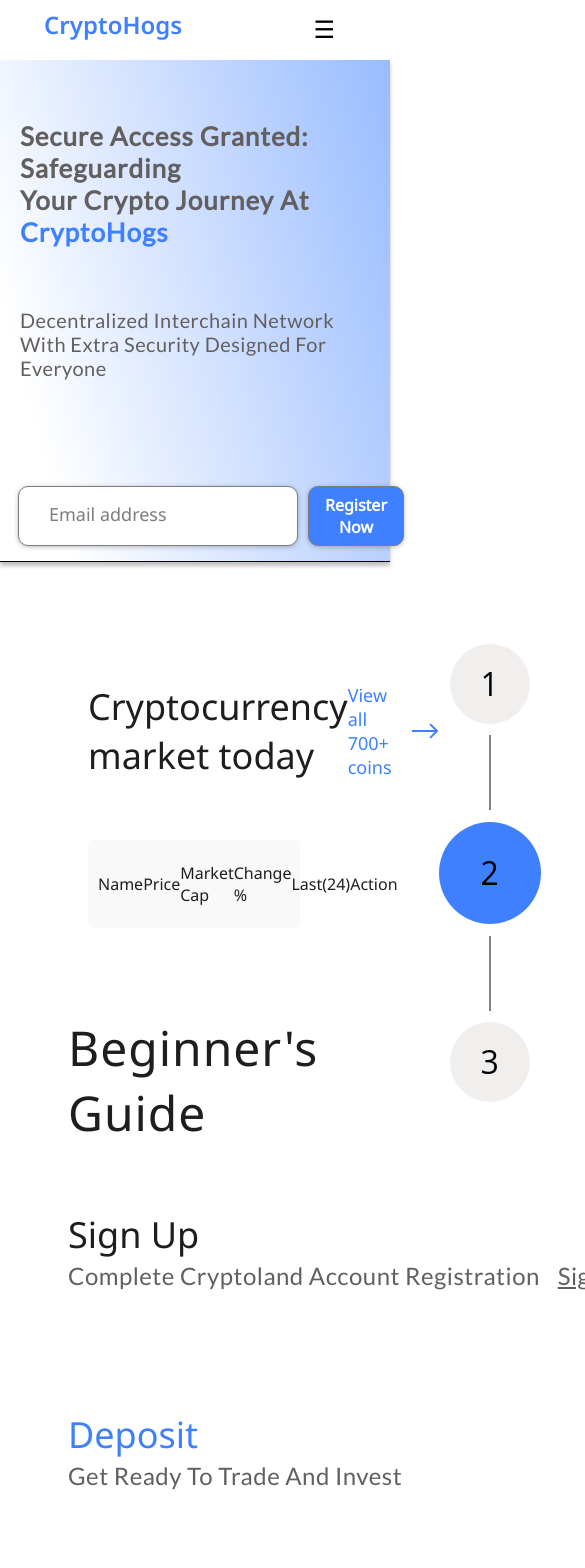
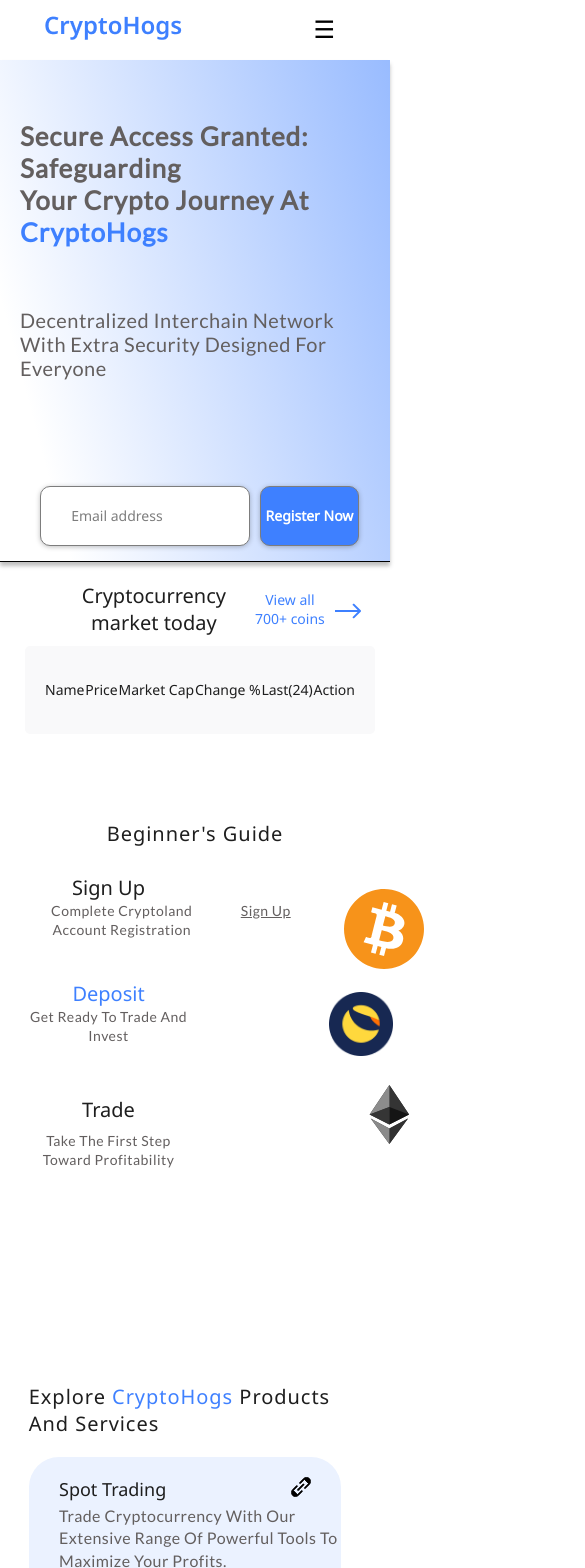
Before and after one commit to LenaPosh/CryptoHogs, a React (Create React App) app: page / in a window 390 px wide. Shown: the top 1568 px of the page, 585 px wide, since content can reach past the window. Built offline with nearby package versions, Linux system fonts and the light colour scheme; a web font is replaced by a local one.

Commit message:
add mob version next block, last block, footer

```diff
--- a/src/components/Footer.css
+++ b/src/components/Footer.css
@@ -72,3 +72,58 @@
 .footer-section ul li:not(:last-child) {
     margin-bottom: 10px; /* Добавляет отступ снизу для каждого li, кроме последнего */
 }
+
+@media only screen and (max-width: 768px) {
+    .footer {
+        width: 100vw;
+        background-color: #EBF2FF;
+
+        box-sizing: border-box;
+    }
+
+    .footer-content {
+
+        align-items: flex-start;
+        height: auto;
+        margin-left: 15px;
+
+    }
+
+    .footer-section-title {
+        display: none;
+    }
+
+    .footer-section {
+        display: flex;
+        flex-direction: column;
+        width: 139px;
+        height: auto;
+        flex-shrink: 0;
+        margin-top: 10px;
+        margin-right: 2px;
+    }
+
+    .footer-section h4 {
+        font-size: 16px;
+    }
+
+    .footer-section ul {
+        list-style: none;
+        padding: 0;
+        margin-top: 5px;
+
+    }
+
+    .footer-section ul li a {
+        font-size: 14px;
+    }
+
+    .footer-section ul li:not(:last-child) {
+        margin-bottom: 1px; /* Добавляет отступ снизу для каждого li, кроме последнего */
+    }
+
+
+
+
+
+}
--- a/src/components/NextPageContent.css
+++ b/src/components/NextPageContent.css
@@ -70,7 +70,7 @@
     width: 100%;
     max-width: 1600px;
     box-sizing: border-box;
-    margin: 0 auto;
+    /*margin: 0 auto;*/
     padding: 0 10px;
     display: flex;
     justify-content: space-between; /* Равномерно распределяет дочерние элементы */
@@ -78,7 +78,7 @@
     background: #F9F9FA;
     border-radius: 5px;
     height: 88px;
-    /* Остальные стили... */
+    margin-top: 60px;
 }
 
 
@@ -93,19 +93,10 @@
 }
 
 
-/*.new-info-block {*/
-/*    display: flex;*/
-/*    flex-direction: column;*/
-/*    align-items: center;*/
-/*    width: 1138px;*/
-/*    height: 645px;*/
-/*    flex-shrink: 0;*/
-/*    margin-top: 120px;*/
-/*}*/
 .new-info-block {
-    width: 100%; /* Занимает всю доступную ширину */
-    max-width: 1600px; /* Максимальная ширина для сохранения читаемости на больших экранах */
-    margin: 120px auto; /* Центрирование блока и отступ сверху */
+    width: 100%;
+    max-width: 1600px;
+    margin: 120px auto;
 }
 
 
@@ -279,11 +270,30 @@
     transform: translate(-50%, -50%);
 }
 
+
+.svg-text-2  {
+    color: #000;
+    font-family: 'Open Sans', sans-serif;
+    font-size: 32px;
+    font-style: normal;
+    font-weight: 400;
+    line-height: 140%; /* 44.8px */
+    letter-spacing: 0.64px;
+    text-transform: capitalize;
+
+    position: absolute;
+    top: 50%;
+    left: 50%;
+    transform: translate(-50%, -50%);
+}
+.line-between-svg-2,
 .line-between-svg {
     width: 2px;
     height: 75px;
     background-color: #858080;
 }
+
+
 
 .guide-section-wrapper {
     display: flex;
@@ -318,7 +328,12 @@
 
 }
 
-
+.luna {
+    width: 134px;
+    height: 134px;
+    flex-shrink: 0;
+    margin-bottom: 21px;
+}
 
 
 .next-info-block {
@@ -353,14 +368,6 @@
     text-transform: capitalize;
 }
 
-/*.row {*/
-/*    width: 1140px;*/
-/*    !*height: 824px;*!*/
-/*    display: flex;*/
-/*    justify-content: space-around;*/
-/*    gap: 20px;*/
-/*    margin-top: 120px;*/
-/*}*/
 
 .row {
     width: 100%; /* Адаптивная ширина */
@@ -493,50 +500,340 @@
     text-transform: capitalize;
 }
 
+.info-section-description-2 {
+    color: #635F5F;
+    font-family: 'Lato', sans-serif;
+    font-size: 20px;
+    font-style: normal;
+    font-weight: 500;
+    line-height: 140%; /* 28px */
+    letter-spacing: 0.4px;
+    text-transform: capitalize;
+    width: 456px;
+    height: 84px
+}
+
 .image-content {
     width: 488px;
     height: 569px;
     /*flex-shrink: 0;*/
     flex: 1;
-
 }
 
 
-@media (max-width: 768px) {
-    .info-block {
-        padding-left: 20px;
+@media only screen and (max-width: 768px) {
+    .next-page-content {
+        padding-left: 0;
+        padding-top: 60px;
         padding-right: 20px;
     }
 
+    .info-block {
+        align-items: center;
+        text-align: center;
+    }
+
+
     .market-title {
-        font-size: 36px; /* Уменьшение размера шрифта */
+        font-size: 20px;
+        margin-left: 20px;
+    }
+
+    .upper-text {
+        gap: 0;
+        align-items: center;
+        justify-content: space-between;
+        width: 90%;
+    }
+
+    .lower-content {
+        align-items: center;
+        gap: 5px
     }
 
     .text {
-        font-size: 18px; /* Уменьшение размера шрифта */
+        font-size: 14px;
+    }
+
+    .svg {
+        width: 8px;
+        height: 12px;
+        margin-right: 10px;
+    }
+
+    .sub-block {
+        margin-top: 10px;
+        padding: 20px;
+        margin-left: 10px;
+    }
+
+    .sub-block-text {
+        font-size: 14px;
+        margin: 5px 0;
+    }
+
+
+
+    .new-info-block {
+        margin-top: 30px;
+    }
+
+    .next-page-content {
+        padding-left: 20px;
+        padding-top: 20px;
+        padding-right: 20px;
+    }
+
+    .guide-section {
+        height: auto;
+        max-width: 100%;
+        align-items: flex-start;
+
+    }
+
+    .signup-block-trade,
+    .signup-title-trade,
+    .title-centered-new,
+    .signup-block,
+    .signup-block-deposit,
+    .image-block {
+        width: 100%;
+        text-align: center;
+        margin-top: 10px;
+    }
+
+    .svg-line-column {
+        width: 60px;
+        margin-left: 20px;
+        margin-right: 0;
+        align-items: flex-start;
+        margin-top: 10px;
+        height: 300px;
+    }
+
+    .title,
+    .signup-title-trade,
+    .signup-title-deposit,
+    .signup-title {
+        margin-top: 15px;
+        font-size: 20px;
+    }
+
+
+    .title {
+        width: 300px;
+    }
+
+    .signup-content {
+        width: 270px;
+        align-items: flex-start;
+        font-size: 16px;
+    }
+
+    .signup-link {
+        font-size: 14px;
+        width: 80px;
+
+    }
+
+    .signup-description,
+    .signup-description-deposit {
+        font-size: 14px;
+        align-items: flex-start;
+    }
+
+
+    .signup-block-trade {
+
+    }
+
+    .svg-with-number,
+    .svg-with-number-2 {
+        width: 20px;
+        height: 30px;
+    }
+    .svg-with-number svg circle {
+        /*r: 20;*/
+        /*margin-top: 40px;*/
+        display: none;
+    }
+    .svg-with-number-2 svg circle {
+        /*r: 30;*/
+        display: none;
+    }
+
+    .svg-with-number svg {
+        display: none;
+    }
+
+    .svg-text {
+        font-size: 16px;
+        /*top: 20px;*/
+    }
+
+    .svg-text-2 {
+        font-size: 16px;
+        /*top: -210px;*/
+        /*bottom: 250px;*/
+    }
+
+
+    .line-between-svg {
+        height: 40px;
+        /*margin-bottom: 210px;*/
+        margin-left: 10px;
+    }
+    .line-between-svg-2 {
+        height: 40px;
+        margin-left: 10px;
+        /*margin-bottom: 200px;*/
+        /*margin-left: 10px;*/
+        /*margin-top: -80px;*/
+    }
+
+
+    .image-block {
+        width: 143px;
+        height: 374px;
+        flex-shrink: 0;
+        margin-top: 30px;
+        margin-left: 110px;
+        display: flex;
+        flex-direction: column;
+        align-items: center;
+
+    }
+
+
+    .btc {
+        width: 80px;
+        height: 80px;
+        flex-shrink: 0;
+        margin-left: 18px;
+        margin-bottom: 23px;
+    }
+
+    .eth {
+        width: 75px;
+        height: 75px;
+        flex-shrink: 0;
+        margin-left: 29px
+
+    }
+
+    .luna {
+        width: 64px;
+        height: 64px;
+        margin-right: 28px;
+    }
+
+    .text-block {
+        width: 170px;
+    }
+
+
+
+
+    .next-info-block {
+        max-width: 95%;
+        margin: 0 auto;
+    }
+    .crypto-text-explore,
+    .title-explore {
+        font-size: 20px;
+        align-items: center;
+    }
+
+
+    .row {
+        margin-top: 20px;
+    }
+
+    .rectangle {
+        width: 80vw;
+        margin-right: 20px;
+        height: 150px;
+    }
+
+    .rectangle-title {
+        font-size: 18px;
+        top: 20px;
+    }
+
+    .rectangle-text {
+        width: 90%;
+        height: 97px;
+        font-size: 16px;
+        left: 30px;
+        bottom: 5px;
+    }
+
+
+    .rectangle-icon {
+        right: 20px;
+        top: 20px
+    }
+
+    .rectangle-icon svg {
+        width: 20px;
+        height: 20px;
+}
+
+
+
+    .last-info-block {
+        width: 95%;
+        margin: 40px auto;
+    }
+
+    .title-last {
+        font-size: 20px;
+        align-items: center;
     }
 
     .content-wrapper {
-        flex-direction: column; /* Элементы становятся вертикально */
+        width: 100vw;
+        max-width: 100%;
+        margin-left: 0;
+        margin-top: 39px;
+    }
+
+    .text-content-last {
+        width: 80%;
+        height: 502px;
+        flex-direction: column;
+        justify-content: center;
+        align-items: flex-start;
+        gap: 35px;
+        /*flex-shrink: 0;*/
+        margin-left: 4px;
+        margin-top: 0;
+
+    }
+
+    .info-section-title {
+        font-size: 20px;
+    }
+    .info-section-description {
+        font-size: 16px;
+    }
+
+    .info-section-description-2 {
+        font-size: 16px;
+
+        width: 276px;
+        height: 84px
     }
 
     .image-content {
-        width: 100%; /* Ширина подстраивается под контейнер */
-        height: auto; /* Высота автоматически подстраивается */
-        margin-top: 20px; /* Небольшой отступ сверху */
+        height: 300px;
+        flex: 1;
+        top: 30px
+    }
+    .image-content img {
+        width: 190px;
+        height: 300px;
+        align-items: flex-start;
     }
 
-    .text-content-last {
-        width: 100%; /* Ширина подстраивается под контейнер */
-    }
-
-    .guide-section {
-        flex-direction: column;
-        align-items: center;
-    }
-
-    .svg-line-column, .image-block {
-        /* Уменьшите отступы на меньших экранах */
-        margin: 10px 0;
-    }
 }
--- a/src/components/NextPageContent.js
+++ b/src/components/NextPageContent.js
@@ -17,7 +17,7 @@
                         </div>
                     </div>
                 </div>
-                <div className="sub-block" style={{marginTop: '60px'}}>
+                <div className="sub-block" >
                     <div className="sub-block-text">Name</div>
                     <div className="sub-block-text">Price</div>
                     <div className="sub-block-text">Market Cap</div>
@@ -46,9 +46,9 @@
                                 <svg xmlns="http://www.w3.org/2000/svg" width="102" height="102" viewBox="0 0 102 102" fill="none">
                                     <circle cx="51" cy="51" r="51" fill="#3E80FF"/>
                                 </svg>
-                                <div className="svg-text">2</div>
+                                <div className="svg-text-2">2</div>
                             </div>
-                            <div className="line-between-svg"></div>
+                            <div className="line-between-svg-2"></div>
                             <div className="svg-with-number">
                                 <svg xmlns="http://www.w3.org/2000/svg" width="80" height="80" viewBox="0 0 80 80" fill="none">
                                     <circle cx="40" cy="40" r="40" fill="#F1EEEE"/>
@@ -90,7 +90,7 @@
                                 </defs>
                             </svg>
 
-                            <img src={Luna} alt='' style={{width: '134px', height: '134px', flexShrink: '0', marginBottom: '21px' }} />
+                            <img src={Luna} alt='' className="luna" />
 
                             <svg className='eth' xmlns="http://www.w3.org/2000/svg" width="150" height="150" viewBox="0 0 150 150" fill="none">
                                 <g clip-path="url(#clip0_90_260)">
@@ -145,10 +145,10 @@
                         </div>
                     </div>
                 </div>
-                <div className="row" style={{marginTop: '48px'}}>
+                <div className="row" style={{marginTop: '28px'}}>
                     <div className="rectangle">
                         <h3 className="rectangle-title">Cryptocurrency derivatives</h3>
-                        <p className="rectangle-text" style={{width: '450px'}} >Trade cryptocurrency with our extensive range of poweWe are the best crypto exchange for trading crypto futures
+                        <p className="rectangle-text" >Trade cryptocurrency with our extensive range of poweWe are the best crypto exchange for trading crypto futures
 
                         </p>
                         <div className="rectangle-icon">
@@ -168,7 +168,7 @@
                         </div>
                     </div>
                 </div>
-                <div className="row" style={{marginTop: '48px'}}>
+                <div className="row" style={{marginTop: '28px'}}>
                     <div className="rectangle">
                         <h3 className="rectangle-title">Trading bot</h3>
                         <p className="rectangle-text" >Earn passive income around the clock without having to constantly monitor the markets.
@@ -206,7 +206,7 @@
                         </div>
                         <div className="info-section" >
                             <h2 className="info-section-title">Reliable account protection</h2>
-                            <p className="info-section-description" style={{width: '456px', height: '84px'}}>We adhere to the highest security standards and use the most stringent security methods to ensure the safety of your account.</p>
+                            <p className="info-section-description-2">We adhere to the highest security standards and use the most stringent security methods to ensure the safety of your account.</p>
                         </div>
                         <div className="info-section">
                             <h2 className="info-section-title">Reliable platform</h2>
--- a/src/components/PageContent.css
+++ b/src/components/PageContent.css
@@ -140,6 +140,7 @@
 
 @media screen and (max-width: 768px) {
     .page-content {
+        width: 100vw;
         padding-left: 20px;
         padding-right: 20px;
         padding-top: 60px;
@@ -171,15 +172,19 @@
     }
 
     .input-field {
-        width: 80%;
+        width: 60%;
         margin-bottom: 15px;
         height: 60px;
-        font-size: 16px;
+        font-size: 14px;
+    }
+
+    .input-field::placeholder {
+        font-size: 14px;
     }
 
     .submit-button {
-        width: 150%;
+        width: 110%;
         height: 60px;
-        font-size: 16px;
+        font-size: 14px;
     }
 }
--- a/src/components/SignInForm.css
+++ b/src/components/SignInForm.css
@@ -306,16 +306,18 @@
 
     .email,
     .password {
-        max-width: 230px;
+        max-width: 210px;
         width: 100%;
         margin-left: 50px;
         padding-bottom: 0;
+
 
     }
 
     .password-container {
         margin-top:10px;
         margin-left: 0;
+        width: 70%;
     }
 
     .email::placeholder,
@@ -329,7 +331,7 @@
         top: 16px;
         right: 18px;
         bottom: 10px;
-        left: 240px;
+        left: 220px;
         width: 32px;
         height: auto;
     }
@@ -357,7 +359,8 @@
         padding: 15px;
         font-size: 16px;
         align-items: center;
-        margin-left: 1px;
+        margin-left: 0;
+        margin-right: 20px;
     }
     .forgot {
         font-size: 16px;
--- a/src/components/SignUpForm.css
+++ b/src/components/SignUpForm.css
@@ -223,6 +223,11 @@
 
 
 @media only screen and (max-width: 768px) {
+    .page-container-up {
+
+        width: 100vw;
+        height: 100vh;
+    }
 
     .form-container-up {
         max-width: 353px;
@@ -237,7 +242,7 @@
 
 
     .input-field-up {
-        max-width: 230px;
+        max-width: 210px;
         width: 100%;
         height: auto;
         margin: 15px 0 0 40px ;
```
